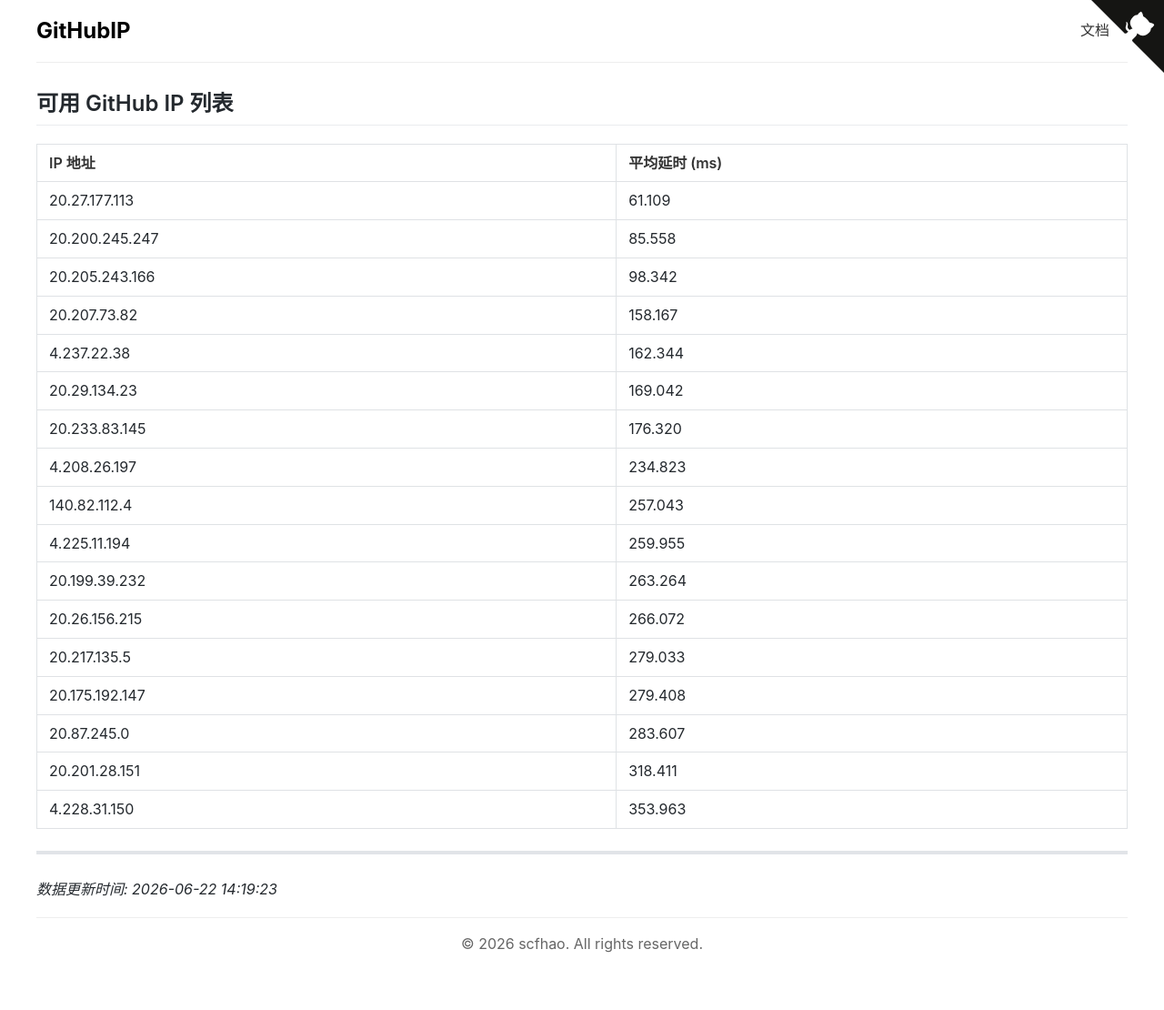
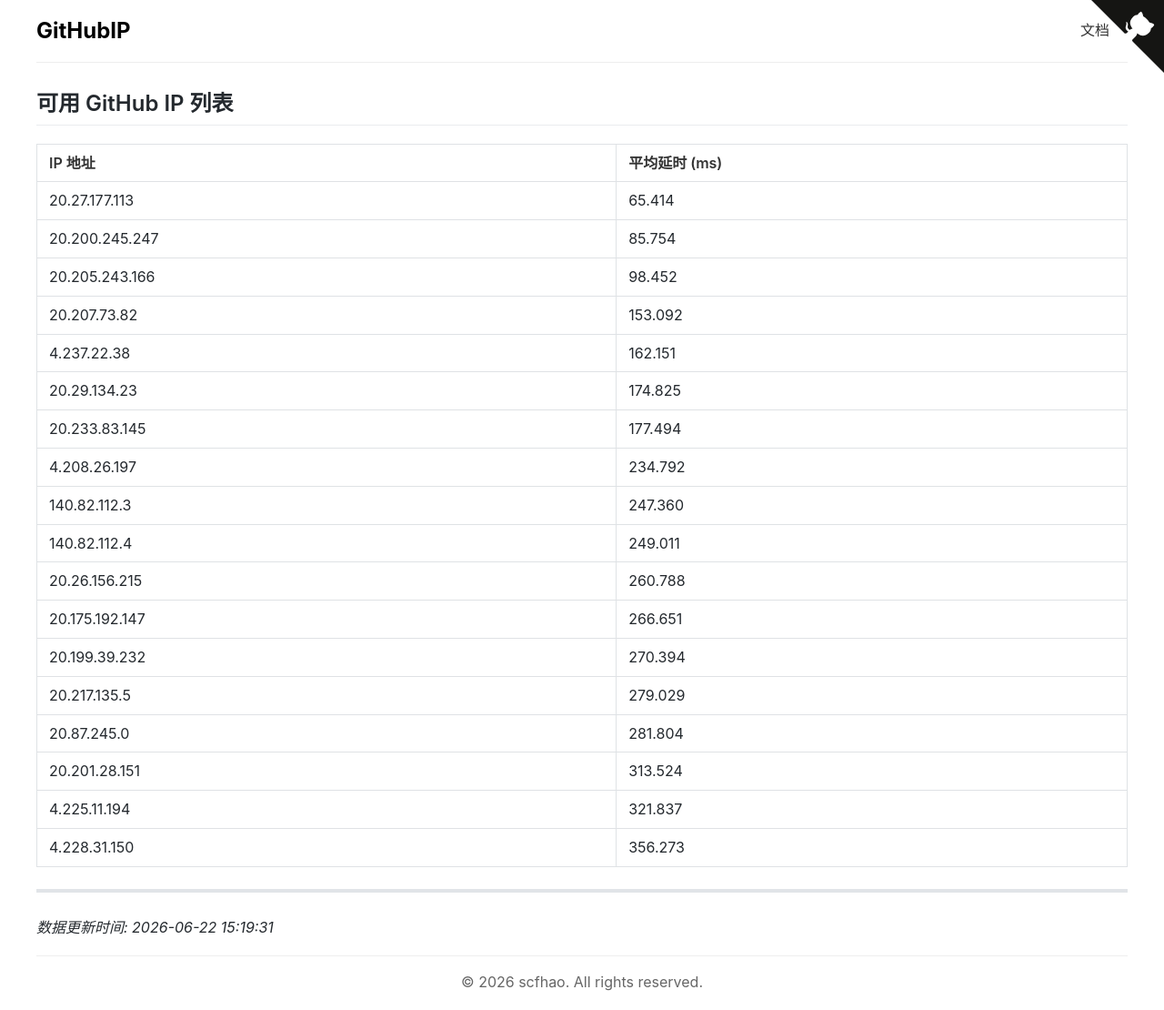
Before and after one commit to scfhao/GitHubIP, a Jekyll site: the page built from index.md, in a window 1280 px wide. Shown: the whole page at 91% size. Built offline with Jekyll 4.4.1, drawn with Linux system fonts in a browser that asks for light colours; before the commit the page ends 1068 px from its top, so only the background shows below that.

Commit message:
自动脚本执行 - 2026-06-22 15:19:31

```diff
--- a/index.md
+++ b/index.md
@@ -1,31 +1,32 @@
 ---
 layout: home
 title: GitHub IP 列表
-date: 2026-06-22 14:19:23
+date: 2026-06-22 15:19:31
 ---
 
 ## 可用 GitHub IP 列表
 
 | IP 地址 | 平均延时 (ms) |
 |---------|--------------|
-| 20.27.177.113 | 61.109 |
-| 20.200.245.247 | 85.558 |
-| 20.205.243.166 | 98.342 |
-| 20.207.73.82 | 158.167 |
-| 4.237.22.38 | 162.344 |
-| 20.29.134.23 | 169.042 |
-| 20.233.83.145 | 176.320 |
-| 4.208.26.197 | 234.823 |
-| 140.82.112.4 | 257.043 |
-| 4.225.11.194 | 259.955 |
-| 20.199.39.232 | 263.264 |
-| 20.26.156.215 | 266.072 |
-| 20.217.135.5 | 279.033 |
-| 20.175.192.147 | 279.408 |
-| 20.87.245.0 | 283.607 |
-| 20.201.28.151 | 318.411 |
-| 4.228.31.150 | 353.963 |
+| 20.27.177.113 | 65.414 |
+| 20.200.245.247 | 85.754 |
+| 20.205.243.166 | 98.452 |
+| 20.207.73.82 | 153.092 |
+| 4.237.22.38 | 162.151 |
+| 20.29.134.23 | 174.825 |
+| 20.233.83.145 | 177.494 |
+| 4.208.26.197 | 234.792 |
+| 140.82.112.3 | 247.360 |
+| 140.82.112.4 | 249.011 |
+| 20.26.156.215 | 260.788 |
+| 20.175.192.147 | 266.651 |
+| 20.199.39.232 | 270.394 |
+| 20.217.135.5 | 279.029 |
+| 20.87.245.0 | 281.804 |
+| 20.201.28.151 | 313.524 |
+| 4.225.11.194 | 321.837 |
+| 4.228.31.150 | 356.273 |
 
 ---
 
-*数据更新时间: 2026-06-22 14:19:23*
+*数据更新时间: 2026-06-22 15:19:31*
```
